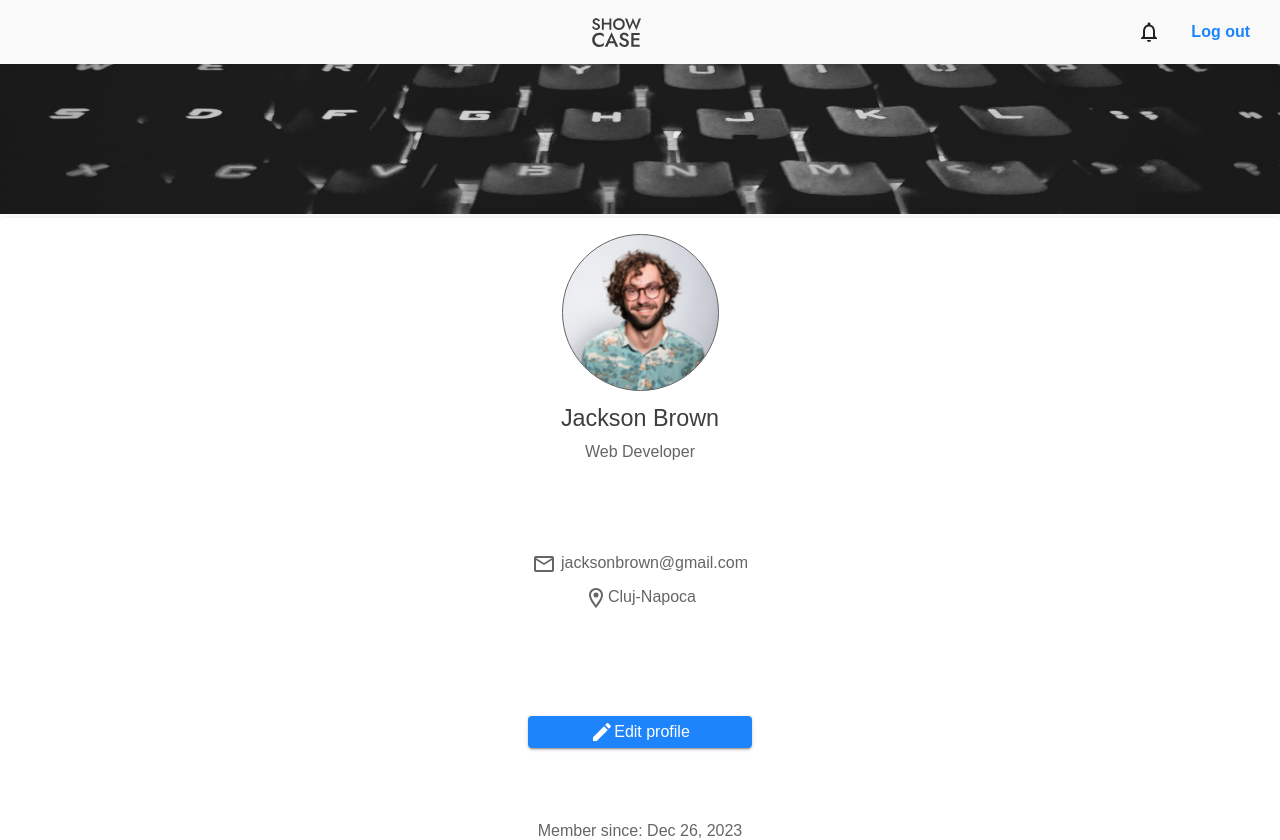
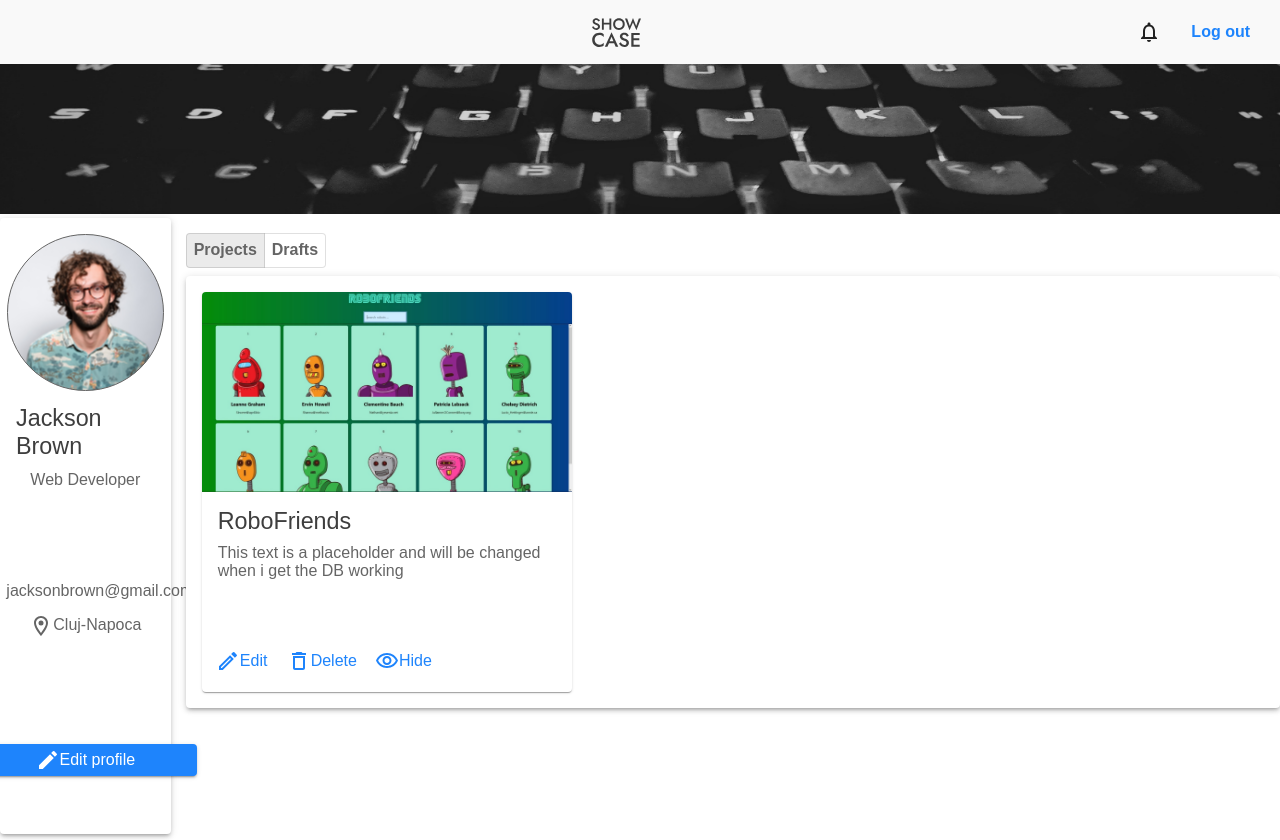
Before and after one commit to PPTZZ/Showcase-v1.2, a React (Vite) app: page /profile in a window 1280 px wide. Shown: the top 840 px of the page. Built offline with nearby package versions, Linux system fonts and the light colour scheme.

Commit message:
finished profile page and card

```diff
--- /dev/null
+++ b/src/components/Content.jsx
@@ -0,0 +1,63 @@
+import { Paper, ToggleButton, ToggleButtonGroup, Typography } from "@mui/material"
+import { useState } from "react"
+import { DisplayCard } from "./DisplayCard";
+
+export const Content = ()=>{
+
+    const [display, setDisplay] = useState('projects');
+
+    const handleDisplay = (event, newDisplay)=> {
+        setDisplay(newDisplay)
+    }
+
+
+    return(
+        <>
+        <ToggleButtonGroup
+            exclusive
+            size="small"
+            value={display}
+            onChange={handleDisplay}
+            sx={{
+                mt:1.5,
+                ml:1.5
+            }}
+
+        >
+            <ToggleButton
+                value={'projects'}
+            >
+                <Typography
+                    variant="h3"
+                    fontWeight={'medium'}
+                >
+                    Projects
+                </Typography>
+            </ToggleButton>
+            <ToggleButton
+                value={'Drafts'}
+            >
+                <Typography
+                    variant="h3"
+                    fontWeight={'medium'}
+                >
+                    Drafts
+                </Typography>
+            </ToggleButton>
+        </ToggleButtonGroup>
+        <Paper
+            elevation={3}
+            sx={{
+                width: '83vw',
+                minWidth:'300px',
+                height:'auto',
+                mt:'0.5rem',
+                ml:1.5,
+                p:'1rem'
+            }}
+        >
+            <DisplayCard/>
+        </Paper>
+        </>
+    )
+}
--- /dev/null
+++ b/src/components/DisplayCard.jsx
@@ -0,0 +1,79 @@
+import { Button, Card, CardActions, CardContent, CardMedia, Typography } from "@mui/material"
+import { DeleteOutlineOutlined, ModeEditOutlineOutlined, VisibilityOutlined } from "@mui/icons-material";
+
+export const DisplayCard = ()=>{
+    return(
+        <>
+        <Card
+            sx={{
+                width:'370px',
+                height:'400px'
+            }}
+        >
+            <CardMedia
+                component={'img'}
+                height={'200px'}
+                image="/Images/test pic 1.jpeg"
+                alt="picture placeholder"
+            />
+            <CardContent>
+                <Typography variant="h2" gutterBottom component={'div'}>
+                    RoboFriends
+                </Typography>
+                <Typography variant="h3">
+                    This text is a placeholder and will be changed when i get the DB working
+                </Typography>
+            </CardContent>
+            <CardActions
+                sx={{
+                    mt:4
+                }}
+            >
+                <Button
+                    size="small"
+                >
+                    <Typography
+                        sx={{
+                            display:'flex',
+                            alignItems:'center',
+                            justifyContent:'space-around'
+                        }}
+                    >
+                        <ModeEditOutlineOutlined/>
+                        Edit
+                    </Typography>
+                </Button>
+                <Button
+                    size="small"
+                >
+                    <Typography
+                        sx={{
+                            display:'flex',
+                            alignItems:'center',
+                            justifyContent:'space-around'
+                        }}
+                    >
+                        <DeleteOutlineOutlined/>
+                        Delete
+                    </Typography>
+                </Button>
+                <Button
+                    size="small"
+                >
+                    <Typography
+                        sx={{
+                            display:'flex',
+                            alignItems:'center',
+                            justifyContent:'space-around'
+                        }}
+                    >
+                        <VisibilityOutlined/>
+                        Hide
+                    </Typography>
+                </Button>
+            </CardActions>
+        </Card>
+
+        </>
+    )
+}
--- a/src/components/PizdaMatii.jsx
+++ /dev/null
@@ -1,3 +0,0 @@
-export const PizdaMatii = ()=> {
-    <h1> hello world</h1>
-}
--- a/src/components/Sidebar.jsx
+++ b/src/components/Sidebar.jsx
@@ -12,7 +12,7 @@ export const Sidebar = ()=>{
                             gap: 1,
                             alignItems:'center',
                             p:'1rem',
-                            height:'90dvh'
+                            height:'73dvh'
                         }}
                     >
                         <Box>
--- a/src/pages/Profile.jsx
+++ b/src/pages/Profile.jsx
@@ -1,7 +1,8 @@
-import { Box, } from "@mui/material"
+import { Box, Grid, } from "@mui/material"
 import { Navbar } from "../components/Navbar"
 import { Sidebar } from "../components/Sidebar"
-import { PizdaMatii } from "../components/PizdaMatii"
+import { Content } from '../components/Content'
+
 
 
 
@@ -15,8 +16,20 @@ export const Profile = ()=>  {
             <Box>
                 <img src="/Images/keyboard.jpg" style={{minHeight:'100px', width:'100%', height:'150px'}}/>
             </Box>
-            <PizdaMatii/>
-            <Sidebar/>
+            <Grid
+                container
+                sx={{
+                    bgcolor:'lightGray'
+                }}
+            >
+                <Grid item xs={12} s={12} md={1.6}
+                >
+                    <Sidebar/>
+                </Grid>
+                <Grid item xs={12} s={12} md={10.4}>
+                        <Content/>
+                </Grid>
+            </Grid>
 
         </>
     )
```
Also changed, not shown: public/Images/test pic 1.jpeg (added).
